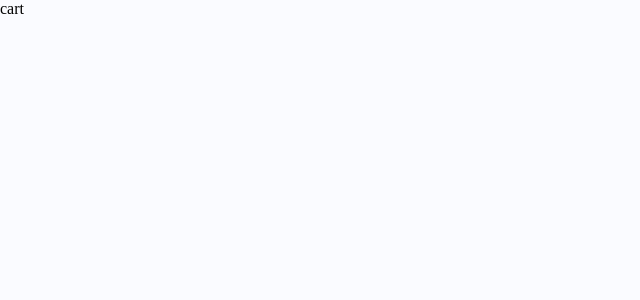
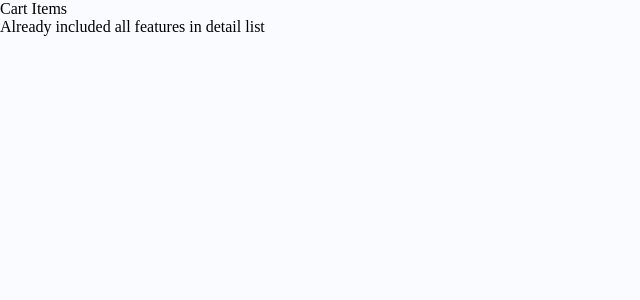
Before and after one commit to gulu43/WhatBytes_Test, a React (Vite) app: page /cart in a window 1280 px wide. Shown: the top 300 px of the page, without its empty margins (0-640 px from the left). Built offline with nearby package versions, Linux system fonts and the light colour scheme.

Commit message:
cart message

```diff
--- a/src/Cart.jsx
+++ b/src/Cart.jsx
@@ -1,9 +1,85 @@
 import React from 'react';
+import { Route, Routes, Navigate } from 'react-router-dom';
+import { useParams } from 'react-router-dom';
+import { useContext } from 'react';
+import { Product_Context } from './App';
+import './cartCSS.css';
 
+// export function Cart() {
+
+//   const { products, setProducts } = useContext(Product_Context);
+
+//   // function increaseQuantity(productId) {
+//   //   setProducts(prev =>
+//   //     prev.map(item =>
+//   //       item.id === productId
+//   //         ? { ...item, quantity_by_user: item.quantity_by_user + 1 }
+//   //         : item
+//   //     )
+//   //   );
+//   // };
+
+
+//   // function decreaseQuantity(productId) {
+//   //   setProducts(prev =>
+//   //     prev.map(item =>
+//   //       item.id === productId
+//   //         ? { ...item, quantity_by_user: Math.max(1, item.quantity_by_user - 1) }
+//   //         : item
+//   //     )
+//   //   );
+//   // };
+//   // // inside your component
+//   // const removeFromCart = (productId) => {
+//   //   setProducts(prevProducts =>
+//   //     prevProducts.map(item =>
+//   //       item.id === productId
+//   //         ? { ...item, quantity_by_user: 0, inCart: false }
+//   //         : item
+//   //     )
+//   //   );
+//   // };
+
+//   return (
+//     <>
+//       <div className='main-cart'>
+//         {
+//           products.filter((item) => (
+//             item.inCart == true
+//           ))
+//             .map((item) => (
+//               <div key={item.id} className='card-of-cart'>
+//                 <div className="card-image-holder">
+//                   <img src={`/assets/${item.product_image}`} alt={item.product_name} />
+//                 </div>
+//                 <div className="txt-card">
+//                   <div>{item.product_name}</div>
+//                   <div>${item.product_price}</div>
+//                   <div>Rating {item.product_rating}</div>
+//                 </div>
+//                 {/* <div className='quentity-control-div'>
+//                   <div className='quantity-txt'>Quantity: </div>
+//                   <button className='btn-var' onClick={()=> increaseQuantity(item.id)}>+</button>
+//                   <div className='quentity-dp'>{item.quantity_by_user}</div>
+//                   <button className='btn-var' onClick={()=> decreaseQuantity(item.id)}>-</button>
+//                 </div>
+//                 <div className='remove-dp'>
+//                         <div className='remove-txt'>Remove</div>
+//                         <button className='btn-rm-cart' onClick={()=> removeFromCart(item.id)}>Click</button>
+//                 </div> */}
+//               </div>
+//             ))
+//         }
+//       </div>
+//     </>
+//   );
+// }
 export function Cart() {
+  const { products, setProducts } = useContext(Product_Context);
   return (
     <>
-      <div>cart</div>
+      <div>Cart Items</div>
+      <div>Already included all features in detail list</div>
     </>
-  );
+  )
 }
--- a/src/HomePage.jsx
+++ b/src/HomePage.jsx
@@ -11,11 +11,6 @@ export function HomePage() {
     const navigate = useNavigate();
     const { products, setProducts } = useContext(Product_Context);
 
-    // const [maxPrice, setMaxPrice] = useState(300);
-    // const [categoryRadio, setCategoryRadio] = useState('all');
-    // const [inpSearch, setInpSearch] = useState('');
-
-    // url changing
     const [searchParams, setSearchParams] = useSearchParams();
 
     const [maxPrice, setMaxPrice] = useState(searchParams.get("price") || 300);
@@ -65,11 +60,14 @@ export function HomePage() {
                     }} />
                 </div>
                 <div className='cart-div'>
-                    <span className='cart-wapper'>
+                    <span className='cart-wapper' onClick={(e)=>{
+                        e.stopPropagation();
+                        navigate('/cart')
+                    }}>
                         <span className='cart-img'>
                             <img src="./src/assets/cart.png" alt="Cart" />
                         </span>
-                        <button className='btn-cart'>Cart</button>
+                        <button className='btn-cart'  >Cart</button>
                     </span>
 
                 </div>
@@ -150,55 +148,6 @@ export function HomePage() {
                     <span className='Listing-txt'>{'Product Listing'}</span>
                     <div className='rigth-main-safe-area' >
 
-                        {/* {inpSearch != '' ? (
-                            products
-                                .filter((item) => (item.product_name.toLowerCase().includes(inpSearch.toLowerCase())))
-                                .map((item) => (
-                                    <div key={item.id} className="card">
-
-
-                                        <div className="card-image-holder">
-                                            <img src={`/assets/${item.product_image}`} alt={item.product_name} />
-                                        </div>
-                                        <div className="txt-card">
-                                            <div>{item.product_name}</div>
-                                            <div>${item.product_price}</div>
-                                            <div>Rating {item.product_rating}</div>
-                                        </div>
-                                        <button onClick={() => addToCart(item.id) } >Add to Cart</button>
-                                    </div>
-
-                                ))
-                        ) :
-                            (products
-                                .filter((item) => {
-                                    // Category filter
-                                    const categoryMatch =
-                                        categoryRadio === "all" || item.product_category === categoryRadio;
-
-                                    // Price filter
-                                    const priceMatch = item.product_price <= maxPrice;
-
-
-                                    return categoryMatch && priceMatch;
-                                })
-                                .map((item) => (
-                                    <div key={item.id} className="card">
-
-
-                                        <div className="card-image-holder">
-                                            <img src={`/assets/${item.product_image}`} alt={item.product_name} />
-                                        </div>
-                                        <div className="txt-card">
-                                            <div>{item.product_name}</div>
-                                            <div>${item.product_price}</div>
-                                            <div>Rating {item.product_rating}</div>
-                                        </div>
-                                        <button onClick={() => addToCart(item.id) } >Add to Cart</button>
-                                    </div>
-
-                                )))} */}
-
                         {(() => {
                             const filteredProducts = inpSearch !== ''
                                 ? products.filter(item => item.product_name.toLowerCase().includes(inpSearch.toLowerCase()))
--- /dev/null
+++ b/src/cartCSS.css
@@ -0,0 +1,4 @@
+.main-cart{
+    background-color: aliceblue;
+    padding: 5px;
+}
```
